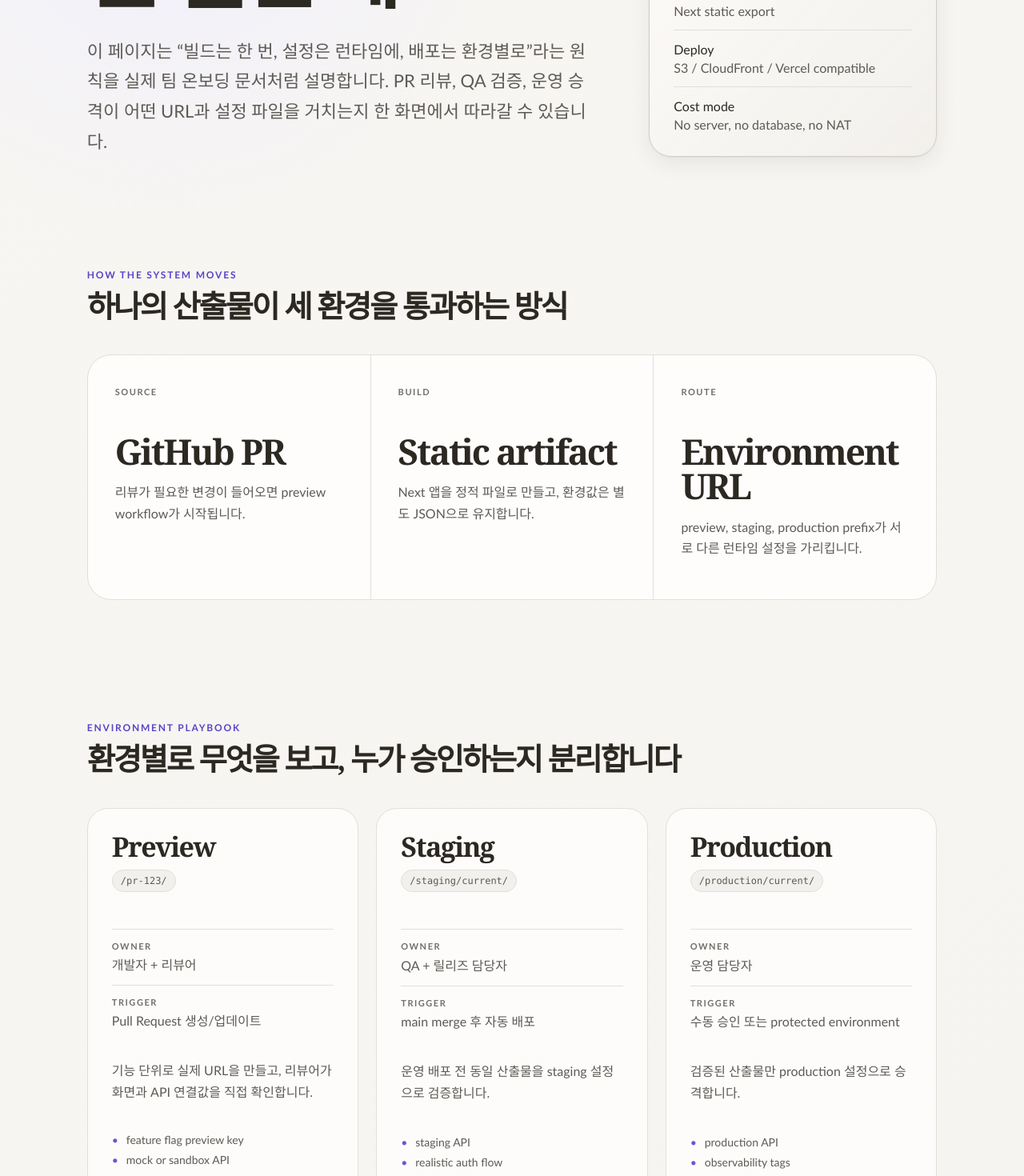
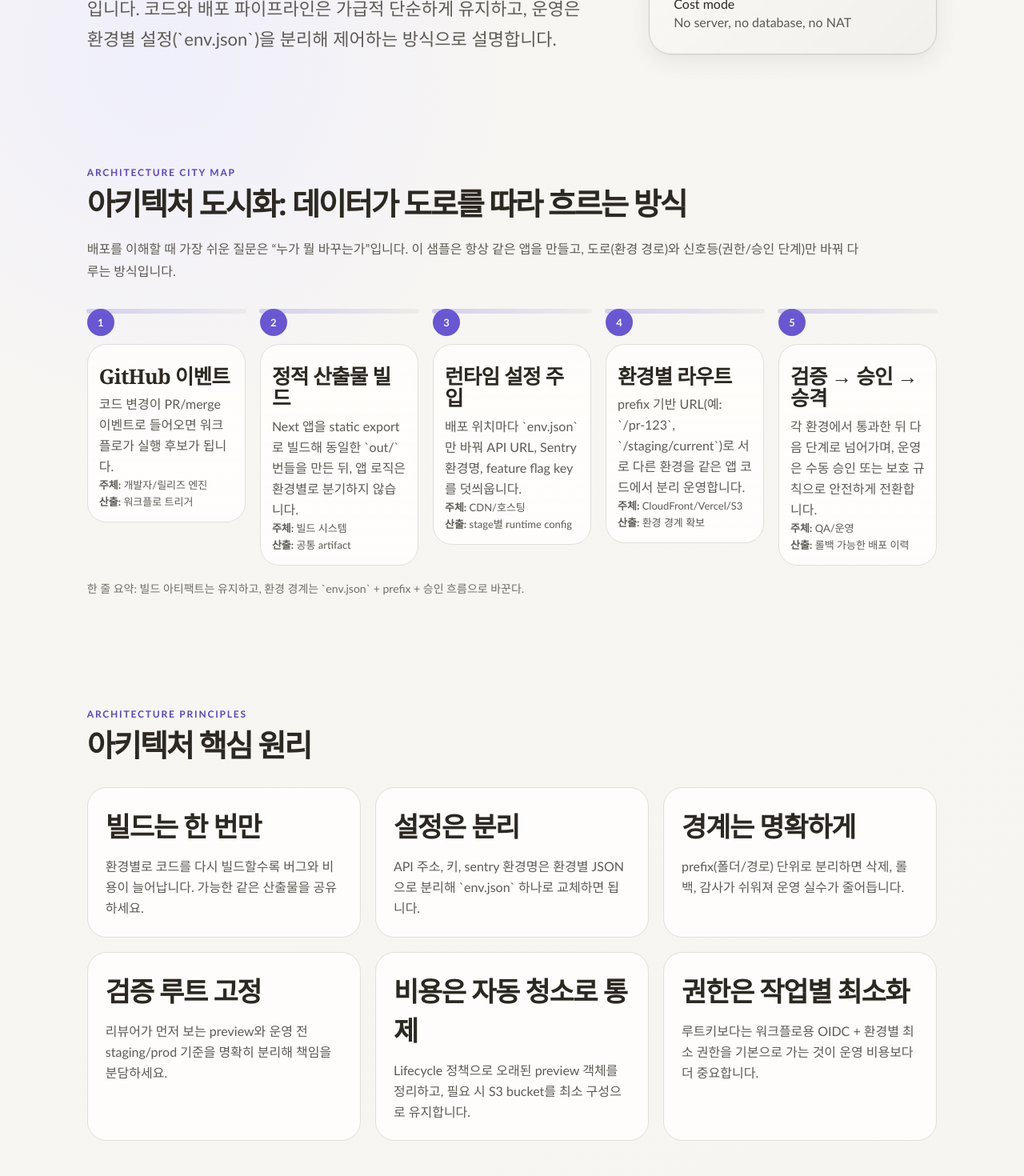
Before and after one commit to blue45f/multi-environment-setting, a Next.js app in the folder apps/web/: page /intro in a window 1280 px wide. Shown: the part 740-2210 px from the top of the page at 80% size. Built offline with nearby package versions, Linux system fonts and the light colour scheme.

Commit message:
Refresh intro page for beginner architecture guide

```diff
--- a/apps/web/src/app/globals.css
+++ b/apps/web/src/app/globals.css
@@ -1180,3 +1180,234 @@ code,
     align-items: start;
   }
 }
+
+/* ── intro refresh: beginner architecture map and glossary ─────────────────────── */
+.guide-city,
+.guide-principles {
+  width: min(1180px, calc(100% - clamp(32px, 7vw, 96px)));
+  margin-inline: auto;
+}
+
+.guide-city {
+  padding-block: clamp(34px, 6vw, 76px);
+}
+
+.guide-city__intro {
+  max-width: 970px;
+  margin: 0;
+  color: var(--app-ink-muted);
+  line-height: 1.7;
+}
+
+.city-map {
+  margin: clamp(18px, 4vw, 34px) 0 0;
+  padding: 0;
+  list-style: none;
+  display: grid;
+  grid-template-columns: repeat(5, minmax(0, 1fr));
+  gap: clamp(10px, 2vw, 18px);
+  align-items: start;
+}
+
+.city-step {
+  position: relative;
+  display: grid;
+  gap: 10px;
+  padding: 0;
+}
+
+.city-step::before {
+  content: '';
+  position: absolute;
+  top: 0;
+  left: -1px;
+  right: -1px;
+  height: 6px;
+  border-radius: 999px;
+  background: linear-gradient(90deg, var(--app-accent), var(--app-line-strong));
+  opacity: 0.24;
+}
+
+.city-step__phase {
+  width: 34px;
+  height: 34px;
+  border-radius: 999px;
+  background: var(--app-accent);
+  color: var(--app-accent-fg);
+  display: inline-flex;
+  align-items: center;
+  justify-content: center;
+  font-size: 13px;
+  font-weight: 800;
+}
+
+.city-step article {
+  border: 1px solid var(--app-line);
+  border-radius: 24px;
+  padding: 14px;
+  background:
+    linear-gradient(
+      180deg,
+      color-mix(in oklch, var(--app-panel) 94%, transparent),
+      var(--app-panel)
+    );
+  min-height: 180px;
+}
+
+.city-step h3 {
+  margin: 12px 0 8px;
+  font-size: clamp(20px, 2vw, 26px);
+  line-height: 1.08;
+  letter-spacing: -0.03em;
+}
+
+.city-step p {
+  margin: 0;
+  color: var(--app-ink-muted);
+  line-height: 1.62;
+}
+
+.city-step__meta {
+  margin-top: 10px;
+  color: var(--app-ink-muted);
+  font-size: 13px;
+  line-height: 1.5;
+}
+
+.guide-city__caption {
+  margin: 18px 0 0;
+  color: var(--app-ink-subtle);
+  font-size: 14px;
+}
+
+.guide-principles {
+  padding-block: clamp(28px, 5vw, 72px);
+}
+
+.principles-grid {
+  margin-top: clamp(18px, 4vw, 34px);
+  display: grid;
+  grid-template-columns: repeat(3, minmax(0, 1fr));
+  gap: clamp(12px, 2vw, 18px);
+}
+
+.principle-card {
+  padding: clamp(16px, 2.8vw, 22px);
+  border: 1px solid var(--app-line);
+  border-radius: 24px;
+  background: var(--app-panel);
+}
+
+.principle-card h3 {
+  margin: 0;
+  font-family: Georgia, 'Times New Roman', serif;
+  font-size: clamp(22px, 2.7vw, 34px);
+  letter-spacing: -0.04em;
+}
+
+.principle-card p {
+  margin: 14px 0 0;
+  color: var(--app-ink-muted);
+  line-height: 1.64;
+}
+
+.guide-glossary {
+  width: min(1180px, calc(100% - clamp(32px, 7vw, 96px)));
+  margin-inline: auto;
+  padding-block: clamp(34px, 6vw, 76px);
+}
+
+.glossary-list {
+  margin: 22px 0 0;
+  padding: 0;
+  display: grid;
+  gap: 8px;
+}
+
+.glossary-item {
+  border-top: 1px solid var(--app-line);
+  padding: 12px 0;
+  display: grid;
+  gap: 6px;
+}
+
+.glossary-item dt {
+  margin: 0;
+  color: var(--app-ink);
+  font-weight: 700;
+  font-size: 16px;
+}
+
+.glossary-item dd {
+  margin: 0;
+  color: var(--app-ink-muted);
+  line-height: 1.6;
+}
+
+.guide-city {
+  animation: introFadeUp 0.48s cubic-bezier(0.22, 0.61, 0.36, 1);
+}
+
+.guide-principles,
+.guide-glossary {
+  animation: introFadeUp 0.58s cubic-bezier(0.22, 0.61, 0.36, 1);
+}
+
+@keyframes introFadeUp {
+  from {
+    opacity: 0;
+    transform: translateY(14px);
+  }
+
+  to {
+    opacity: 1;
+    transform: translateY(0);
+  }
+}
+
+@media (max-width: 1100px) {
+  .city-map {
+    grid-template-columns: repeat(3, minmax(0, 1fr));
+  }
+
+  .principles-grid {
+    grid-template-columns: repeat(2, minmax(0, 1fr));
+  }
+}
+
+@media (max-width: 880px) {
+  .city-map,
+  .principles-grid {
+    grid-template-columns: 1fr;
+  }
+
+  .city-step article {
+    min-height: 0;
+  }
+
+  .city-step__phase {
+    margin-top: 4px;
+  }
+}
+
+@media (max-width: 700px) {
+  .guide-city,
+  .guide-principles,
+  .guide-glossary,
+  .guide-demo,
+  .guide-flow,
+  .guide-modes,
+  .guide-usage,
+  .guide-compare,
+  .guide-footer {
+    width: calc(100% - 30px);
+  }
+
+  .city-step::before {
+    display: none;
+  }
+
+  .guide-city__caption {
+    font-size: 13px;
+  }
+}
--- a/apps/web/src/app/intro/page.tsx
+++ b/apps/web/src/app/intro/page.tsx
@@ -6,72 +6,150 @@ const environmentModes = [
     route: '/pr-123/',
     owner: '개발자 + 리뷰어',
     trigger: 'Pull Request 생성/업데이트',
-    purpose: '기능 단위로 실제 URL을 만들고, 리뷰어가 화면과 API 연결값을 직접 확인합니다.',
-    checks: ['feature flag preview key', 'mock or sandbox API', 'PR별 cleanup 대상'],
+    purpose: '기능 단위로 실제 UI를 확인하고, 리뷰 코멘트에서 바로 동작을 판단합니다.',
+    checks: ['feature flag preview key', 'mock/sandbox API', 'PR 정리용 cleanup 대상'],
   },
   {
     name: 'Staging',
     route: '/staging/current/',
     owner: 'QA + 릴리즈 담당자',
     trigger: 'main merge 후 자동 배포',
-    purpose: '운영 배포 전 동일 산출물을 staging 설정으로 검증합니다.',
-    checks: ['staging API', 'realistic auth flow', 'release checklist'],
+    purpose: '프로덕션 전 최종 검증 환경으로 실제 배포 절차를 흉내 내어 기능/권한/로그 추적을 검증합니다.',
+    checks: ['staging API', '실제 인증 플로우', '릴리스 체크리스트'],
   },
   {
     name: 'Production',
     route: '/production/current/',
     owner: '운영 담당자',
-    trigger: '수동 승인 또는 protected environment',
-    purpose: '검증된 산출물만 production 설정으로 승격합니다.',
-    checks: ['production API', 'observability tags', 'rollback pointer'],
+    trigger: '승인 플로우 + manual/보호 브랜치',
+    purpose: '품질 기준을 통과한 산출물을 가장 안정된 설정으로 운영 URL에 반영합니다.',
+    checks: ['production API', 'observability 태그', 'rollback 포인트'],
+  },
+];
+
+const architectureFlow = [
+  {
+    phase: '1',
+    title: 'GitHub 이벤트',
+    detail: '코드 변경이 PR/merge 이벤트로 들어오면 워크플로가 실행 후보가 됩니다.',
+    role: '개발자/릴리즈 엔진',
+    output: '워크플로 트리거',
+  },
+  {
+    phase: '2',
+    title: '정적 산출물 빌드',
+    detail: 'Next 앱을 static export로 빌드해 동일한 `out/` 번들을 만든 뒤, 앱 로직은 환경별로 분기하지 않습니다.',
+    role: '빌드 시스템',
+    output: '공통 artifact',
+  },
+  {
+    phase: '3',
+    title: '런타임 설정 주입',
+    detail: '배포 위치마다 `env.json`만 바꿔 API URL, Sentry 환경명, feature flag key를 덧씌웁니다.',
+    role: 'CDN/호스팅',
+    output: 'stage별 runtime config',
+  },
+  {
+    phase: '4',
+    title: '환경별 라우트',
+    detail: 'prefix 기반 URL(예: `/pr-123`, `/staging/current`)로 서로 다른 환경을 같은 앱 코드에서 분리 운영합니다.',
+    role: 'CloudFront/Vercel/S3',
+    output: '환경 경계 확보',
+  },
+  {
+    phase: '5',
+    title: '검증 → 승인 → 승격',
+    detail: '각 환경에서 통과한 뒤 다음 단계로 넘어가며, 운영은 수동 승인 또는 보호 규칙으로 안전하게 전환합니다.',
+    role: 'QA/운영',
+    output: '롤백 가능한 배포 이력',
+  },
+];
+
+const principles = [
+  {
+    title: '빌드는 한 번만',
+    desc: '환경별로 코드를 다시 빌드할수록 버그와 비용이 늘어납니다. 가능한 같은 산출물을 공유하세요.',
+  },
+  {
+    title: '설정은 분리',
+    desc: 'API 주소, 키, sentry 환경명은 환경별 JSON으로 분리해 `env.json` 하나로 교체하면 됩니다.',
+  },
+  {
+    title: '경계는 명확하게',
+    desc: 'prefix(폴더/경로) 단위로 분리하면 삭제, 롤백, 감사가 쉬워져 운영 실수가 줄어듭니다.',
+  },
+  {
+    title: '검증 루트 고정',
+    desc: '리뷰어가 먼저 보는 preview와 운영 전 staging/prod 기준을 명확히 분리해 책임을 분담하세요.',
+  },
+  {
+    title: '비용은 자동 청소로 통제',
+    desc: 'Lifecycle 정책으로 오래된 preview 객체를 정리하고, 필요 시 S3 bucket를 최소 구성으로 유지합니다.',
+  },
+  {
+    title: '권한은 작업별 최소화',
+    desc: '루트키보다는 워크플로용 OIDC + 환경별 최소 권한을 기본으로 가는 것이 운영 비용보다 더 중요합니다.',
+  },
+];
+
+const glossary = [
+  { term: 'Artifact(아티팩트)', definition: '빌드 결과물. 코드 번들, 정적 파일, 이미지, 맵 파일 등을 한 번에 묶은 산출물입니다.' },
+  { term: 'Runtime config', definition: '앱 시작 시 로드하는 실행 환경 설정. 본 데모의 `env.json`이 대표적입니다.' },
+  { term: 'Prefix', definition: 'S3/Vercel 경로에 환경별 폴더를 나누는 방식입니다. 충돌을 막고 정리 용이를 돕습니다.' },
+  { term: 'Protected environment', definition: 'production처럼 민감한 배포를 승인 절차와 보호 규칙으로 제한하는 방식입니다.' },
+  { term: 'Rollback', definition: '문제 생기면 이전 버전 prefix나 설정으로 즉시 되돌리는 운영 행위입니다.' },
+  { term: 'Lifecycle', definition: '스토리지 오브젝트의 수명 정책. 오래된 객체를 자동 삭제해 비용을 낮추는 장치입니다.' },
+  { term: 'Static export', definition: '서버가 아니라 HTML/CSS/JS 정적 파일만 배포하는 방식. 이 샘플의 핵심입니다.' },
+  { term: 'CDN', definition: '정적 파일을 지역 캐시로 빠르게 전달해 지연을 줄이는 네트워크 레이어입니다.' },
+];
+
+const usageCommands = [
+  {
+    title: '로컬 preview 실행',
+    command: 'NEXT_PUBLIC_ENV=preview pnpm dev',
+    note: '로컬에서도 어떤 env.stage이 적용되는지 확인하려면 `/env.json` 또는 코드 경로 로직을 확인하세요.',
+  },
+  {
+    title: '정적 산출물 생성',
+    command: 'pnpm build',
+    note: 'Next 앱이 `out/` 폴더에 정적 파일을 생성합니다. 팀에서는 PR마다 산출물 정책을 고정하세요.',
+  },
+  {
+    title: 'S3 무료 샘플 업로드',
+    command:
+      'AWS_PROFILE=multi-env-free-sample aws s3 sync out s3://multi-env-free-sample-945203151945-ap-northeast-2/ --delete --cache-control \'no-cache, no-store, must-revalidate\'',
+    note: 'CloudFront 없이도 접속 가능한 저비용 공유용 경로입니다. 운영 전환 시 HTTPS가 필요하면 CloudFront를 붙입니다.',
+  },
+  {
+    title: '환경 설정 확인',
+    command:
+      'curl https://web-brbgkgb2e-blue45fs-projects.vercel.app/env.json && curl https://web-brbgkgb2e-blue45fs-projects.vercel.app/intro/',
+    note: '`/env.json`을 먼저 확인하면 화면 상단의 환경 상태 텍스트가 어떻게 채워지는지 이해할 수 있습니다.',
   },
 ];
 
 const walkthrough = [
   {
-    step: '1',
-    title: '환경값을 코드에 박지 않습니다',
-    body: '빌드 산출물은 동일하게 유지하고, 배포 위치별 env.<stage>.json만 바꿔서 API URL과 feature flag key를 주입합니다.',
+    title: '예시: PR이 올라갔을 때',
+    body: '개발자는 PR을 올리고 리뷰어는 `/pr-123/intro/` 같은 preview 경로에서 UI를 확인합니다. 필요한 경우 `env.preview.json`을 갱신하지 않고도 동작이 바뀔 수 있음을 보여줍니다.',
   },
   {
-    step: '2',
-    title: 'artifact prefix로 충돌을 막습니다',
-    body: 'web/pr-123, web/staging/current, web/production/current처럼 같은 버킷 안에서도 환경별 경로를 분리합니다.',
+    title: '예시: main 병합 후',
+    body: 'main이 병합되면 staging prefix로 승격되어 거의 동일한 기능이 다른 URL에서 더 실환경에 가까운 설정값으로 검증됩니다.',
   },
   {
-    step: '3',
-    title: '워크플로 권한을 환경별로 나눕니다',
-    body: 'PR preview는 빠르게, staging은 main 기준으로, production은 protected approval을 거치도록 GitHub Actions를 분리합니다.',
+    title: '예시: 운영 승인',
+    body: '승인 단계에서 production prefix만 바꾸고 배포 포인트를 옮기면 `artifact`는 그대로 두면서 운영 공개가 완성됩니다.',
   },
   {
-    step: '4',
-    title: 'cleanup을 운영 설계에 포함합니다',
-    body: 'PR이 닫히면 preview prefix를 제거하고, S3 lifecycle로 오래된 샘플 객체를 자동 만료시켜 비용을 낮춥니다.',
-  },
-];
-
-const usageCommands = [
-  {
-    title: '로컬에서 preview 환경처럼 실행',
-    command: 'NEXT_PUBLIC_ENV=preview pnpm dev',
-    note: '로컬 UI가 preview stage badge와 preview env.json을 기준으로 동작하는지 확인합니다.',
-  },
-  {
-    title: '정적 산출물 생성',
-    command: 'pnpm build',
-    note: 'out/ 디렉터리에 S3, CloudFront, Vercel에 올릴 수 있는 정적 파일이 생성됩니다.',
-  },
-  {
-    title: '무료 샘플 S3로 업로드',
-    command:
-      'AWS_PROFILE=multi-env-free-sample aws s3 sync out s3://multi-env-free-sample-945203151945-ap-northeast-2/ --delete',
-    note: 'CloudFront 없이 S3 website endpoint만 사용하는 최저비용 샘플 배포입니다.',
+    title: '예시: PR 종료 정리',
+    body: 'PR이 닫히면 preview prefix가 남지 않도록 정리하고, 오래된 임시 리소스는 lifecycle으로 회수합니다.',
   },
 ];
 
 export const metadata = {
-  title: '멀티 개발환경 사용 가이드 · Multi-Environment Demo',
-  description: 'Preview, staging, production을 한 정적 앱에서 분리 운영하는 실전 사용법과 데모',
+  title: '멀티 환경 안내 페이지 · 시작부터 운영까지',
+  description: 'Preview, staging, production이 어떻게 분리되고 비용 효율적으로 운영되는지 초보자 관점의 아키텍처 가이드',
 };
 
 export default function IntroPage() {
@@ -81,17 +159,19 @@ export default function IntroPage() {
         <Link className="back-link" href="/">
           ← 데모로 돌아가기
         </Link>
+
         <div className="guide-hero__grid">
           <div>
-            <p className="eyebrow">Multi-environment field guide</p>
-            <h1 id="intro-title">Preview, staging, production을 한 번에 설명하는 실전 데모</h1>
+            <p className="eyebrow">멀티 환경 도시 가이드</p>
+            <h1 id="intro-title">멀티 개발환경, 초보자도 한 번에 이해하는 지도형 설명</h1>
             <p>
-              이 페이지는 “빌드는 한 번, 설정은 런타임에, 배포는 환경별로”라는 원칙을 실제 팀 온보딩
-              문서처럼 설명합니다. PR 리뷰, QA 검증, 운영 승격이 어떤 URL과 설정 파일을 거치는지 한
-              화면에서 따라갈 수 있습니다.
+              이 페이지는 팀 onboarding에 바로 사용할 수 있도록 구성한 실전 예시입니다.
+              코드와 배포 파이프라인은 가급적 단순하게 유지하고,
+              운영은 환경별 설정(`env.json`)을 분리해 제어하는 방식으로 설명합니다.
             </p>
           </div>
-          <aside className="guide-snapshot" aria-label="현재 데모 요약">
+
+          <aside className="guide-snapshot" aria-label="데모 요약">
             <span className="guide-snapshot__label">Live model</span>
             <strong>Static app + runtime env.json</strong>
             <dl>
@@ -112,34 +192,59 @@ export default function IntroPage() {
         </div>
       </section>
 
-      <section className="guide-flow" aria-labelledby="flow-title">
+      <section className="guide-city" aria-labelledby="city-title">
         <div className="section-heading section-heading--wide">
-          <p className="eyebrow">How the system moves</p>
-          <h2 id="flow-title">하나의 산출물이 세 환경을 통과하는 방식</h2>
+          <p className="eyebrow">architecture city map</p>
+          <h2 id="city-title">아키텍처 도시화: 데이터가 도로를 따라 흐르는 방식</h2>
         </div>
-        <div className="guide-rail" aria-label="빌드와 배포 흐름">
-          <article>
-            <span>source</span>
-            <strong>GitHub PR</strong>
-            <p>리뷰가 필요한 변경이 들어오면 preview workflow가 시작됩니다.</p>
-          </article>
-          <article>
-            <span>build</span>
-            <strong>Static artifact</strong>
-            <p>Next 앱을 정적 파일로 만들고, 환경값은 별도 JSON으로 유지합니다.</p>
-          </article>
-          <article>
-            <span>route</span>
-            <strong>Environment URL</strong>
-            <p>preview, staging, production prefix가 서로 다른 런타임 설정을 가리킵니다.</p>
-          </article>
+        <p className="guide-city__intro">
+          배포를 이해할 때 가장 쉬운 질문은 “누가 뭘 바꾸는가”입니다. 이 샘플은 항상 같은 앱을 만들고,
+          도로(환경 경로)와 신호등(권한/승인 단계)만 바꿔 다루는 방식입니다.
+        </p>
+
+        <ol className="city-map" aria-label="멀티 환경 흐름 지도">
+          {architectureFlow.map((item) => (
+            <li key={item.phase} className="city-step">
+              <span className="city-step__phase">{item.phase}</span>
+              <article>
+                <h3>{item.title}</h3>
+                <p>{item.detail}</p>
+                <p className="city-step__meta">
+                  <strong>주체:</strong> {item.role}
+                </p>
+                <p className="city-step__meta">
+                  <strong>산출:</strong> {item.output}
+                </p>
+              </article>
+            </li>
+          ))}
+        </ol>
+
+        <p className="guide-city__caption">
+          한 줄 요약: 빌드 아티팩트는 유지하고, 환경 경계는 `env.json` + prefix + 승인 흐름으로 바꾼다.
+        </p>
+      </section>
+
+      <section className="guide-principles" aria-labelledby="principles-title">
+        <div className="section-heading section-heading--wide">
+          <p className="eyebrow">Architecture principles</p>
+          <h2 id="principles-title">아키텍처 핵심 원리</h2>
+        </div>
+
+        <div className="principles-grid">
+          {principles.map((item) => (
+            <article key={item.title} className="principle-card">
+              <h3>{item.title}</h3>
+              <p>{item.desc}</p>
+            </article>
+          ))}
         </div>
       </section>
 
       <section className="guide-modes" aria-labelledby="modes-title">
         <div className="section-heading section-heading--wide">
           <p className="eyebrow">Environment playbook</p>
-          <h2 id="modes-title">환경별로 무엇을 보고, 누가 승인하는지 분리합니다</h2>
+          <h2 id="modes-title">환경별 운영 책임 분리</h2>
         </div>
         <div className="mode-grid">
           {environmentModes.map((mode) => (
@@ -172,12 +277,11 @@ export default function IntroPage() {
       <section className="guide-demo" aria-labelledby="demo-title">
         <div className="section-heading section-heading--wide">
           <p className="eyebrow">Interactive mental model</p>
-          <h2 id="demo-title">데모를 이렇게 보면 됩니다</h2>
+          <h2 id="demo-title">초보자용 시나리오로 확인</h2>
         </div>
         <div className="walkthrough-list">
           {walkthrough.map((item) => (
-            <article key={item.step}>
-              <span>{item.step}</span>
+            <article key={item.title}>
               <div>
                 <h3>{item.title}</h3>
                 <p>{item.body}</p>
@@ -187,15 +291,32 @@ export default function IntroPage() {
         </div>
       </section>
 
+      <section className="guide-glossary" aria-labelledby="glossary-title">
+        <div className="section-heading section-heading--wide">
+          <p className="eyebrow">Glossary</p>
+          <h2 id="glossary-title">용어사전</h2>
+          <p>처음 접하는 용어를 한 줄 정의로 정리했습니다.</p>
+        </div>
+        <dl className="glossary-list">
+          {glossary.map((entry) => (
+            <div key={entry.term} className="glossary-item">
+              <dt>{entry.term}</dt>
+              <dd>{entry.definition}</dd>
+            </div>
+          ))}
+        </dl>
+      </section>
+
       <section className="guide-usage" aria-labelledby="usage-title">
         <div>
           <p className="eyebrow">Runbook</p>
           <h2 id="usage-title">직접 실행할 때 쓰는 명령</h2>
           <p>
-            로컬 개발자는 apps/web에서 실행하고, AWS 샘플은 전용 multi-env-free-sample 프로필만
-            사용합니다. 운영용 termsdesk-deploy 같은 다른 서비스 계정은 쓰지 않습니다.
+            로컬 개발은 `apps/web`에서 실행하고, AWS 샘플은 전용 `multi-env-free-sample` 프로필만 사용합니다.
+            다른 서비스 계정(예: `termsdesk-deploy`)은 사용하지 않습니다.
           </p>
         </div>
+
         <div className="command-stack">
           {usageCommands.map((item) => (
             <article key={item.title}>
@@ -212,28 +333,28 @@ export default function IntroPage() {
       <section className="guide-compare" aria-labelledby="compare-title">
         <div className="section-heading section-heading--wide">
           <p className="eyebrow">Decision guide</p>
-          <h2 id="compare-title">Vercel과 AWS 샘플을 언제 쓰면 좋은가</h2>
+          <h2 id="compare-title">Vercel / AWS 어디에 먼저 쓰면 될까요</h2>
         </div>
         <div className="compare-grid">
           <article>
             <h3>Vercel preview</h3>
             <p>
-              빠른 공유 URL과 프론트엔드 리뷰에 적합합니다. 팀 배포 보호, 무료 플랜 배포 한도,
-              프로젝트 연결 상태를 확인해야 합니다.
+              팀 리뷰용 빠른 공유 URL에 가장 강합니다. 다만 팀 보안 설정(요청 시 protection)
+              과 무료 플랜 배포 한도는 반드시 확인해야 합니다.
             </p>
           </article>
           <article>
-            <h3>AWS S3 website</h3>
+            <h3>AWS S3 정적</h3>
             <p>
-              CloudFront 없이 가장 단순하고 저렴하게 정적 산출물을 확인할 때 적합합니다. HTTPS가
-              필요하면 CloudFront를 추가합니다.
+              CloudFront 없이도 가장 저렴하고 단순하게 테스트 가능합니다.
+              HTTPS가 필요하거나 캐시 정책이 중요하면 CloudFront를 추가하세요.
             </p>
           </article>
           <article>
-            <h3>Full AWS architecture</h3>
+            <h3>실제 운영</h3>
             <p>
-              실제 운영 전환에는 CloudFront, GitHub OIDC, protected environment, cleanup
-              workflow까지 포함한 구성이 맞습니다.
+              운영 전환에는 protected environments, PR 승인 게이트, cleanup workflow,
+              IAM 최소 권한, 모니터링 관측 지점까지 함께 구성합니다.
             </p>
           </article>
         </div>
@@ -242,10 +363,10 @@ export default function IntroPage() {
       <section className="guide-footer" aria-label="다음 행동">
         <div>
           <p className="eyebrow">Next action</p>
-          <h2>먼저 preview URL을 보고, 그다음 staging 승격을 확인하세요</h2>
+          <h2>이 페이지를 따라 한 번만 실행해 보세요</h2>
         </div>
         <Link className="guide-cta" href="/">
-          환경 데모 열기
+          데모 페이지로 이동
         </Link>
       </section>
     </main>
```
